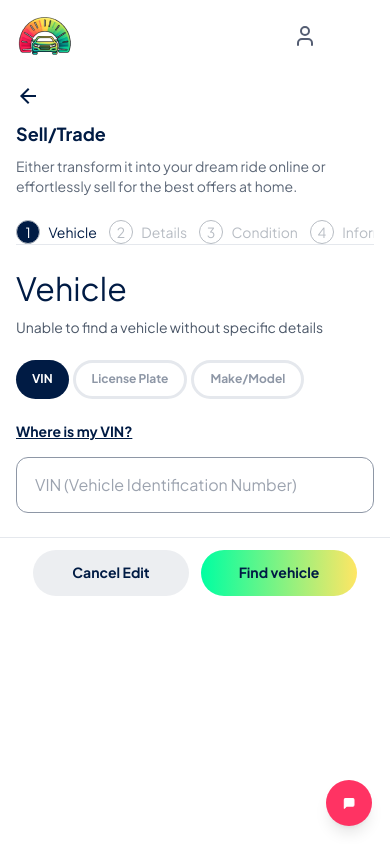
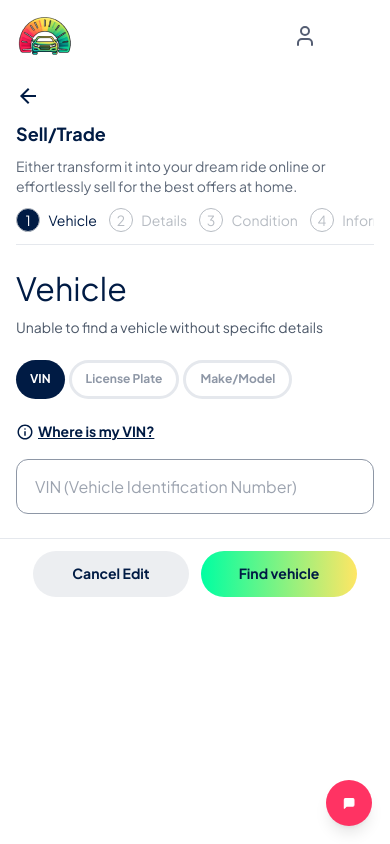
Before and after one commit to talhabaig/autoprosper, a Next.js app: page /sell-trade in a window 390 px wide. Built offline with nearby package versions, Linux system fonts and the light colour scheme.

Commit message:
sell and trade bugs

```diff
--- a/src/assests/style/main.css
+++ b/src/assests/style/main.css
@@ -252,9 +252,7 @@ text-align: center;
   .heading{
     margin-top: 24px;
 }
-.vinTab button{
-  padding: 9px 16px;
-}
+
 .firstTab .tabText{
   margin-right: 6px;
 }
--- a/src/components/Icons/Icons.tsx
+++ b/src/components/Icons/Icons.tsx
@@ -2256,3 +2256,25 @@ export const LockVariant2: React.FC<propType> = ({
     </svg>
   );
 };
+export const InfoIcon: React.FC<propType> = ({
+  width,
+  height,
+  fill,
+  className,
+}) => {
+  return (
+    <svg
+      xmlns="http://www.w3.org/2000/svg"
+      width={width}
+      height={height}
+      fill={fill}
+      className={className}
+      viewBox="0 0 18 18"
+    >
+      <path
+        d="M8.25 12.75H9.75V8.25H8.25V12.75ZM9 6.75C9.2125 6.75 9.39063 6.67813 9.53438 6.53438C9.67813 6.39062 9.75 6.2125 9.75 6C9.75 5.7875 9.67813 5.60938 9.53438 5.46563C9.39063 5.32188 9.2125 5.25 9 5.25C8.7875 5.25 8.60938 5.32188 8.46563 5.46563C8.32188 5.60938 8.25 5.7875 8.25 6C8.25 6.2125 8.32188 6.39062 8.46563 6.53438C8.60938 6.67813 8.7875 6.75 9 6.75ZM9 16.5C7.9625 16.5 6.9875 16.3031 6.075 15.9094C5.1625 15.5156 4.36875 14.9813 3.69375 14.3063C3.01875 13.6313 2.48438 12.8375 2.09063 11.925C1.69688 11.0125 1.5 10.0375 1.5 9C1.5 7.9625 1.69688 6.9875 2.09063 6.075C2.48438 5.1625 3.01875 4.36875 3.69375 3.69375C4.36875 3.01875 5.1625 2.48438 6.075 2.09063C6.9875 1.69688 7.9625 1.5 9 1.5C10.0375 1.5 11.0125 1.69688 11.925 2.09063C12.8375 2.48438 13.6313 3.01875 14.3063 3.69375C14.9813 4.36875 15.5156 5.1625 15.9094 6.075C16.3031 6.9875 16.5 7.9625 16.5 9C16.5 10.0375 16.3031 11.0125 15.9094 11.925C15.5156 12.8375 14.9813 13.6313 14.3063 14.3063C13.6313 14.9813 12.8375 15.5156 11.925 15.9094C11.0125 16.3031 10.0375 16.5 9 16.5ZM9 15C10.675 15 12.0938 14.4188 13.2563 13.2563C14.4188 12.0938 15 10.675 15 9C15 7.325 14.4188 5.90625 13.2563 4.74375C12.0938 3.58125 10.675 3 9 3C7.325 3 5.90625 3.58125 4.74375 4.74375C3.58125 5.90625 3 7.325 3 9C3 10.675 3.58125 12.0938 4.74375 13.2563C5.90625 14.4188 7.325 15 9 15Z"
+        fill="#001B44"
+      />
+    </svg>
+  );
+};
--- a/src/components/SellOrTrade/SellTradeVehicle.tsx
+++ b/src/components/SellOrTrade/SellTradeVehicle.tsx
@@ -128,11 +128,11 @@ const SellTradeVehicle: React.FC = () => {
             <h1 className="text-left text-lg text-[#001B44] lg:text-[28px] 2xl:text-[32px] font-[700] mb-2 xl:mb-3">
               Sell/Trade
             </h1>
-            <p className="text-left text-[#5D6878] text-sm  font-normal mb-12px]">
+            <p className="text-left text-[#5D6878] text-sm  font-normal] mb-0 xl:mb-6">
               Either transform it into your dream ride online or <br />
               effortlessly sell for the best offers at home.
             </p>
-            <div className="TabBtn firstTab font-[14px]">
+            <div className="TabBtn firstTab text-[14px] my-3">
               <div className="flex md:flex-col flex-column gap-[12px] vehicleNav ">
                 <button
                   onClick={() => handleStepChange(0)}
--- a/src/components/SellOrTrade/Vehicle.tsx
+++ b/src/components/SellOrTrade/Vehicle.tsx
@@ -1,4 +1,5 @@
 import React, { useState, ChangeEvent } from "react";
+import { InfoIcon } from "../Icons/Icons";
 
 type VehicleTab = "first" | "second" | "third";
 
@@ -19,13 +20,13 @@ const Vehicle: React.FC = () => {
         <h1 className="heading text-left  text-[#001B44] text-[32px] lg:text-[32px] xl:text-[48px] 2xl:text-[56px] font-[400]  mb-[12px] 3xl:mb-[18px]">
           Vehicle
         </h1>
-        <p className="text-left text-[#4B5768] font-[400] text-[14px] 3xl:text-[20px] 3xl:mb-[48px] ">
+        <p className="text-left text-[#4B5768] font-[400] text-[14px] 3xl:text-[20px] 2xl:mb-[48px] ">
           Unable to find a vehicle without specific details
         </p>
-        <div className="flex gap-1 md:gap-2 3xl:gap-3 vinTab">
+        <div className="flex gap-1 md:gap-2 3xl:gap-3 ">
           <button
             onClick={() => handleTabChange("first")}
-            className={`text-left text-[12px] font-bold rounded-[96px] border-[3px] border-[#E5E8ED] md:p-[10px_20px] 3xl:text-[16px] 3xl:p-[13px_26px]  ${
+            className={`text-left text-[12px] font-bold p-[9px_14px] rounded-[96px] border-[3px] border-[#E5E8ED] md:p-[10px_20px] 3xl:text-[16px] 3xl:p-[13px_26px]  ${
               activeTab === "first"
                 ? "bg-[#001B44] text-white !border-[0px]"
                 : "bg-[default-color]  text-[#8E97A6] "
@@ -35,7 +36,7 @@ const Vehicle: React.FC = () => {
           </button>
           <button
             onClick={() => handleTabChange("second")}
-            className={`text-left text-[12px] font-bold border-[3px] rounded-[96px] border-[#E5E8ED] md:p-[10px_20px] 3xl:text-[16px] 3xl:p-[13px_26px] ${
+            className={`text-left text-[12px] font-bold border-[3px] p-[9px_14px] rounded-[96px] border-[#E5E8ED] md:p-[10px_20px] 3xl:text-[16px] 3xl:p-[13px_26px] ${
               activeTab === "second"
                 ? "bg-[#001B44] text-white !border-[0px]"
                 : "bg-[default-color] text-[#8E97A6]"
@@ -45,7 +46,7 @@ const Vehicle: React.FC = () => {
           </button>
           <button
             onClick={() => handleTabChange("third")}
-            className={`text-left text-[12px] font-bold border-[3px] rounded-[96px] border-[#E5E8ED] md:p-[10px_20px] 3xl:text-[16px] 3xl:p-[13px_26px] ${
+            className={`text-left text-[12px] font-bold border-[3px] p-[9px_14px] rounded-[96px] border-[#E5E8ED] md:p-[10px_20px] 3xl:text-[16px] 3xl:p-[13px_26px] ${
               activeTab === "third"
                 ? "bg-[#001B44] text-white !border-[0px]"
                 : "bg-[default-color] text-[#8E97A6]"
@@ -59,9 +60,10 @@ const Vehicle: React.FC = () => {
             <>
               <a
                 href=""
-                className="block text-left underline text-[#001B44] text-[14px] mb-[18px] 3xl:mb-[32px] font-[700]"
+                className="flex gap-1 2xl:gap-2 text-left underline text-[#001B44] text-[14px] mb-[18px] 2xl:mb-[32px] 2xl:mt-12 font-[700]"
               >
-                Where is my VIN?
+                < InfoIcon className="w-[18px] 2xl:w-[20px] "/> Where is my VIN?
+
               </a>
               <input
                 type="text"
--- a/src/components/SellOrTrade/VehicleDetail.tsx
+++ b/src/components/SellOrTrade/VehicleDetail.tsx
@@ -35,13 +35,13 @@ const VehicleDetail: React.FC = () => {
   return (
     <div className="flex md:max-w-[890px] w-full justify-center">
       <div className="w-full font- [400]">
-        <h1 className="heading text-left  text-[#001B44] text-[32px] lg:text-[56px] mb-[12px] font-[400]">
+        <h1 className="heading text-left  text-[#001B44] text-[32px] lg:text-[48px] 2xl:text-[56px] mb-[12px] 2xl:mb-[18px] font-[400]">
           Details
         </h1>
-        <p className="text-left text-[#4B5768]  text-[14px] font-[400] ">
+        <p className="text-left text-[#4B5768]  text-[14px] font-[400] 2xl:mb-12 ">
           Unable to find a vehicle without specific details
         </p>
-        <div className="block w-[100%] mb-[12px] rounded-[12px]">
+        <div className="block w-[100%] mb-[12px] 2xl:mb-6 rounded-[12px]">
         <Select
           options={options}
           onChange={(selectedOption: any) => {
@@ -55,7 +55,7 @@ const VehicleDetail: React.FC = () => {
           label="Color"
         />
         </div>
-        <div className="relative md:mt-4">
+        <div className="relative">
           <label
             className="absolute top-[15px] md:top-[30px] left-[18px] text-[#5D6878] text-[12px] "
             htmlFor=""
```
